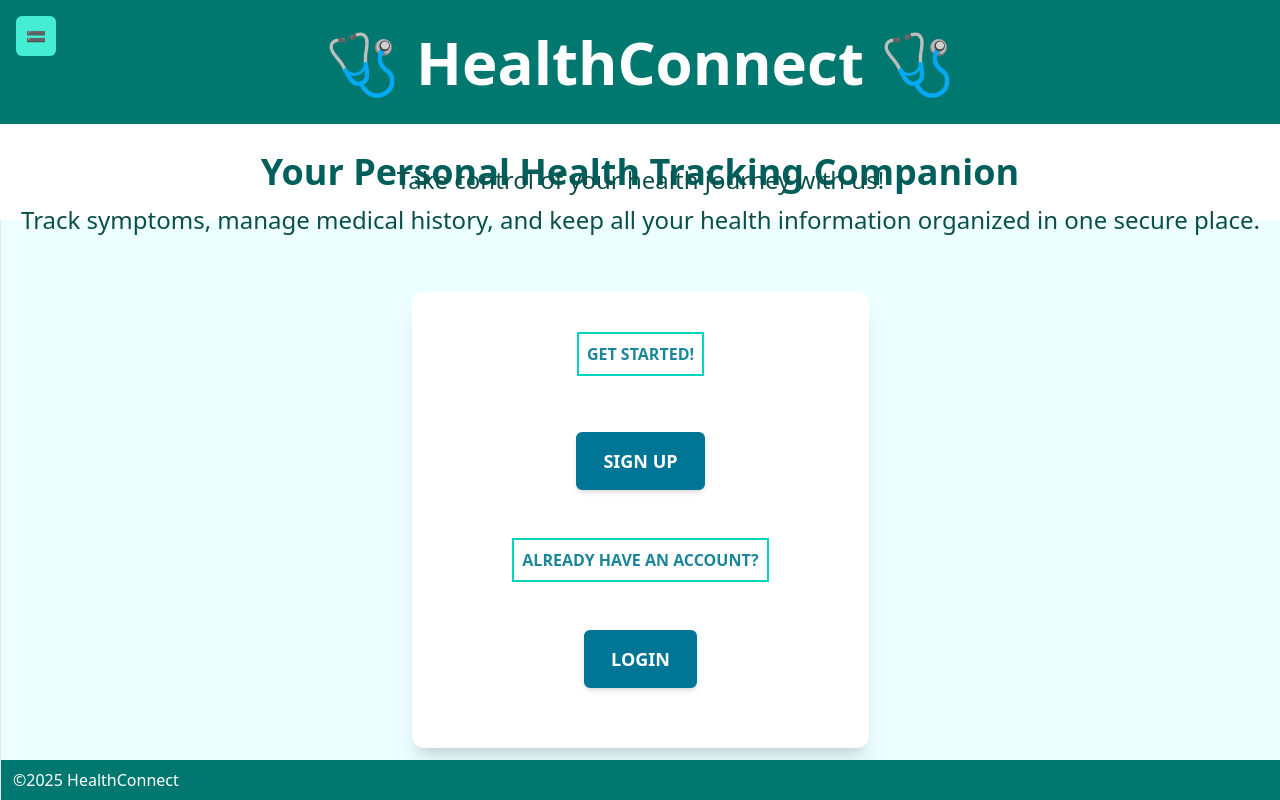
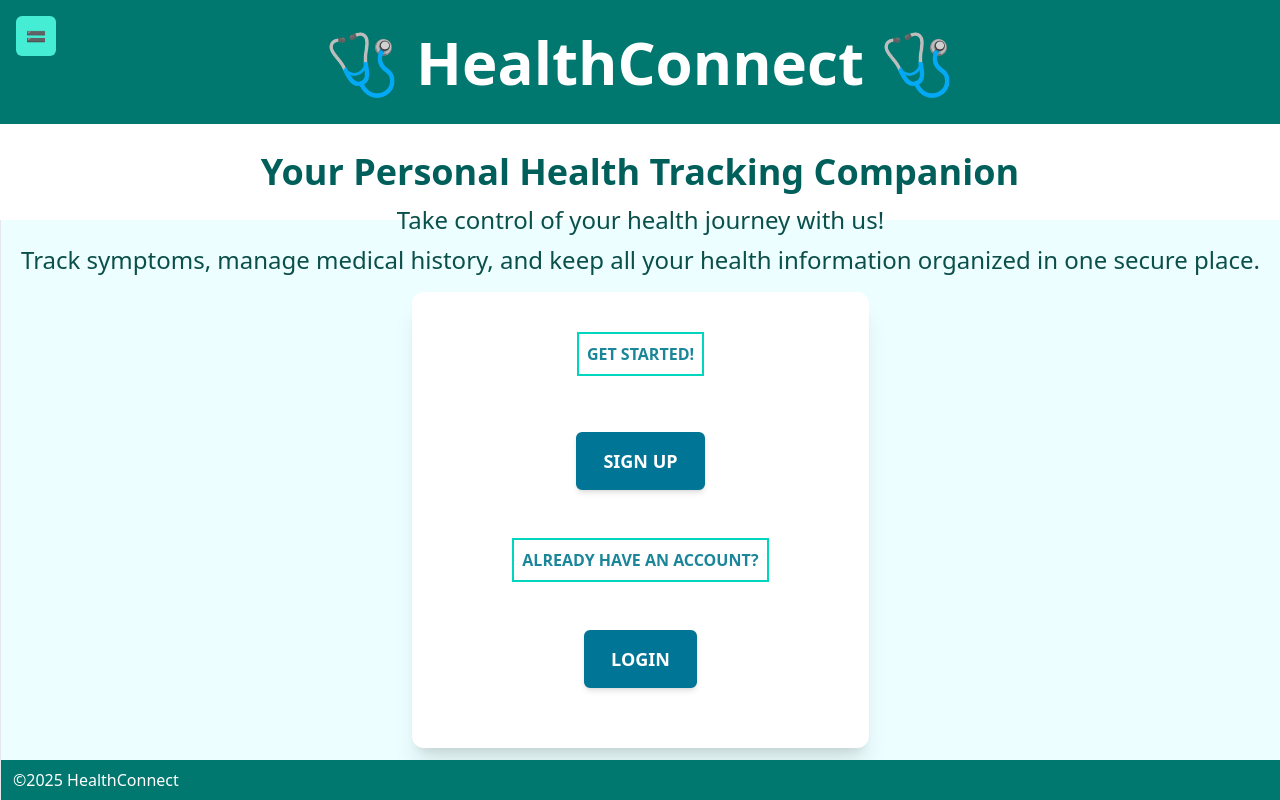
Before and after one commit to rachel-adk/meta_capstone_project, a React (Vite) app in the folder frontend/: page / in a window 1280 px wide. Shown: the top 800 px of the page. Built offline with nearby package versions, Linux system fonts and the light colour scheme.

Commit message:
Added a map of hospitals near user's location

```diff
--- a/frontend/src/components/HomePage.jsx
+++ b/frontend/src/components/HomePage.jsx
@@ -6,8 +6,8 @@ const HomePage = () => {
   return (
 
     <div className="h-screen flex justify-center items-center bg-cyan-50 ">
-      <h1 className="text-2xl absolute -mt-220 text-teal-900">Take control of your health journey with us! </h1>
-      <h1 className="text-2xl text-center absolute -mt-200 text-teal-900">Track symptoms, manage medical history, and keep all your health information organized in one secure place.  </h1>
+      <h1 className="text-2xl absolute -mt-200 text-teal-900">Take control of your health journey with us! </h1>
+      <h1 className="text-2xl text-center absolute -mt-180 text-teal-900">Track symptoms, manage medical history, and keep all your health information organized in one secure place.  </h1>
 
       <div className="bg-white rounded-xl shadow-xl py-8 px-25 flex flex-col place-items-center gap-5 -mt-50">
         <h1 className="text-6x1 font-bold uppercase text-[#1b8699] border-[2px] border-b-2 border-teal-400 p-2 my-2">
--- a/frontend/src/components/HospitalsPage.jsx
+++ b/frontend/src/components/HospitalsPage.jsx
@@ -60,7 +60,7 @@ export default function HospitalsPage() {
         ))}
       </aside>
       <main className="flex-1">
-        <MapView hospitals={hospitals} />
+        <MapView hospitals={hospitals} center = {loc}/>
       </main>
     </div>
   );
--- a/frontend/src/components/MapView.jsx
+++ b/frontend/src/components/MapView.jsx
@@ -1,6 +1,6 @@
 import { TileLayer, Marker, Popup, MapContainer } from "react-leaflet";
 
-export default function MapView({ hospitals, center }) {
+export default function MapView({ hospitals, center}) {
   if (!center) return null;
 
   return (
```
Also changed, not shown: 1 other file (tests, documents, lock files or other folders).
